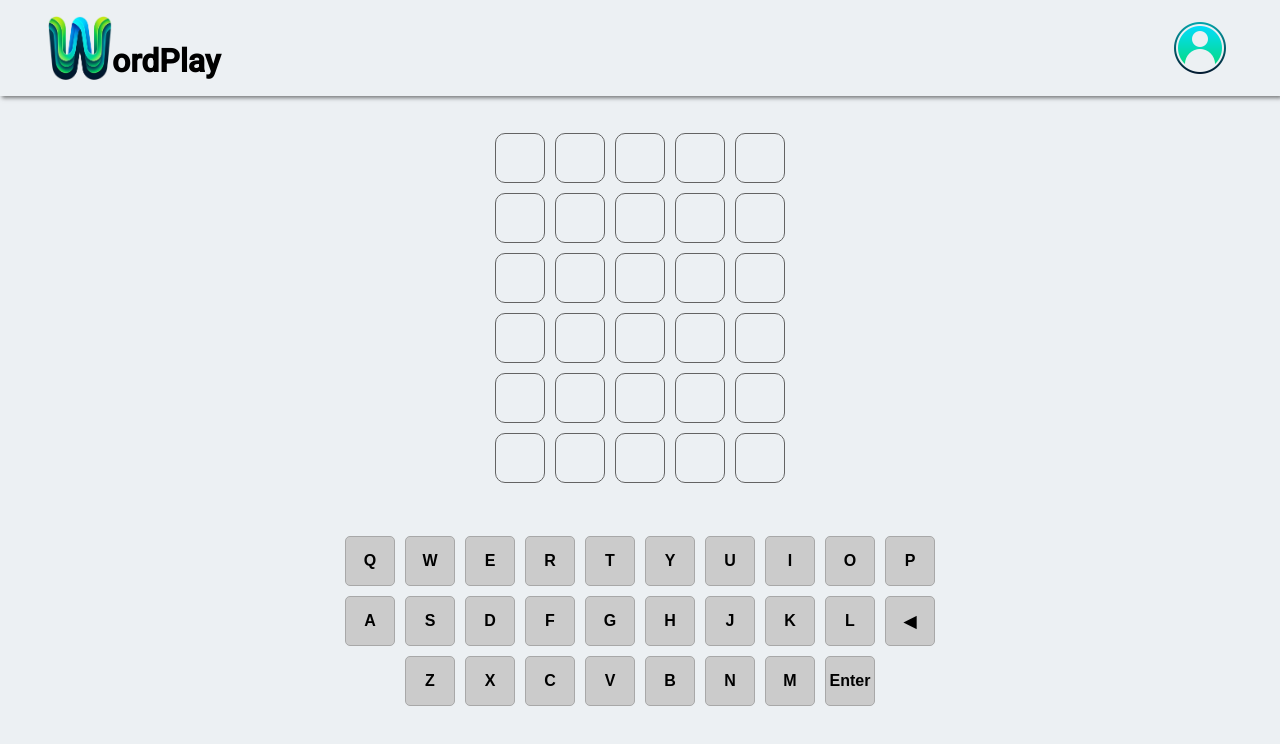
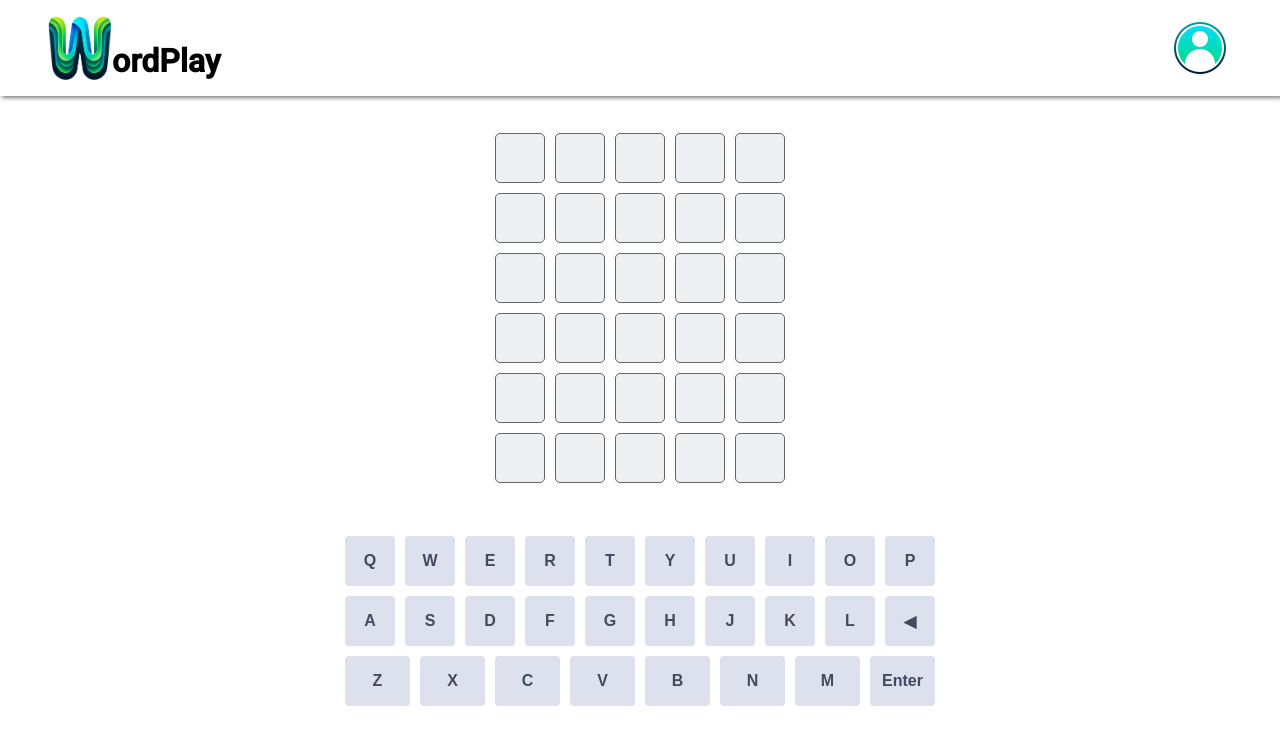
Before and after one commit to cga353/WordPlay, an Angular app in the folder WordPlay/: page /home in a window 1280 px wide. Shown: the top 744 px of the page. Built offline with nearby package versions, Linux system fonts and the light colour scheme; no server answers.

Commit message:
Mejora interfaz tablero

```diff
--- a/WordPlay/src/app/nav-bar/nav-bar.component.html
+++ b/WordPlay/src/app/nav-bar/nav-bar.component.html
@@ -1,6 +1,6 @@
 <div class="nav-bar">
-    <div class="logo">
-        <img src="../../assets/logo1.png" routerLink="/home" alt="Descripción de la imagen">
+    <div class="logo" routerLink="/home" >
+        <img src="../../assets/logo1.png" alt="Descripción de la imagen">
         <h1>ordPlay</h1>
     </div>
     <div class="foto">
--- a/WordPlay/src/app/register/register.component.css
+++ b/WordPlay/src/app/register/register.component.css
@@ -15,14 +15,15 @@
     /* Asegura que el padding no afecte el tamaño del contenedor */
     overflow: hidden;
     /* Evita que el contenido se desborde */
-
 }
 
 .imagen {
+    display: flex;
+    flex-direction: row;
+    align-items: end;
     height: 10rem;
     margin-bottom: 1rem;
     display: flex;
-    align-items: center;
     justify-content: center;
 }
 
--- a/WordPlay/src/app/register/register.component.html
+++ b/WordPlay/src/app/register/register.component.html
@@ -1,8 +1,8 @@
 <div class="register">
   <div class="imagen">
     <img src="../../assets/logo1.png" alt="Descripción de la imagen">
+    <h1>ordPlay</h1>
   </div>
-  <h1>WordPlay</h1>
   <div class="formulario">
     <form class="custom-form2" (ngSubmit)="register()" #registerForm="ngForm">
       <h1>Registrarse</h1>
--- a/WordPlay/src/app/tablero/tablero.component.css
+++ b/WordPlay/src/app/tablero/tablero.component.css
@@ -1,6 +1,11 @@
 .contenedor-tablero {
     cursor: text;
 }
+
+.contenedor-tablero:focus {
+    outline: none;
+}
+
 
 .tablero {
     display: flex;
@@ -22,18 +27,6 @@
 
 .elemento {
     border: 1px solid #636363;
-    border-radius: 10px;
-    width: 50px;
-    height: 50px;
-    display: flex;
-    justify-content: center;
-    align-items: center;
-    margin: 5px;
-}
-
-.tecla {
-    border: 1px solid #a8a8a8;
-    background-color: #cbcbcb;
     border-radius: 5px;
     width: 50px;
     height: 50px;
@@ -41,24 +34,47 @@
     justify-content: center;
     align-items: center;
     margin: 5px;
+    background-color: #ecf0f3;
 }
 
+.tecla {
+    background-color: #dce1ed;
+    border-radius: 4px;
+    width: 50px;
+    height: 50px;
+    display: flex;
+    justify-content: center;
+    align-items: center;
+    margin: 5px;
+    color: #414a5e !important;
+    border: 2px solid transparent;
+    flex: 1 1;
+    font-size: 17px;
+    font-weight: 700;
+}
 
+.tecla:hover {
+    background-color: #c4cbdd; /* Cambia el color de fondo al pasar el cursor sobre el elemento */
+}
+
+.fila-teclado button.correcto,
 .correcto {
-    background-color: rgb(31, 143, 31);
-    color: white;
+    background-color: #79b851;
+    color: white !important;
     font-style: bold;
 }
 
+.fila-teclado button.incorrecto,
 .incorrecto {
     background-color: #f3c237;
-    color: white;
+    color: white !important;
     font-style: bold;
 }
 
+.fila-teclado button.no-encontrado,
 .no-encontrado {
-    background-color: rgb(184, 184, 184);
-    color: white;
+    background-color: #a4aec4;
+    color: white !important;
     font-style: bold;
 }
 
@@ -93,21 +109,6 @@
     font-size: 16px;
     font-weight: bold;
     cursor: pointer;
-}
-
-.fila-teclado button.correcto {
-    background-color: green;
-    color: white;
-}
-
-.fila-teclado button.incorrecto {
-    background-color: orange;
-    color: white;
-}
-
-.fila-teclado button.no-encontrado {
-    background-color: gray;
-    color: white;
 }
 
 .tablero.animate__slideInUp {
--- a/WordPlay/src/app/tablero/tablero.component.html
+++ b/WordPlay/src/app/tablero/tablero.component.html
@@ -1,6 +1,7 @@
 <app-nav-bar></app-nav-bar>
-<div (click)="activarEntrada()" (keydown.backspace)="borrarLetra()" (keydown.enter)="recogerEnter()"
-    (keypress)="recogerLetra($event)" class="contenedor-tablero" tabindex="0">
+<div  (keydown.backspace)="borrarLetra()"
+     (keydown.enter)="recogerEnter()" (keypress)="recogerLetra($event)"
+     class="contenedor-tablero" tabindex="0">
     <div class="tablero animate__animated animate__slideInUp">
         <div *ngFor="let fila of filas; let i=index" class="fila">
             <div *ngFor="let letra of fila; let j=index" class="elemento" [ngClass]="aplicarColores(i,j)">
--- a/WordPlay/src/app/tablero/tablero.component.ts
+++ b/WordPlay/src/app/tablero/tablero.component.ts
@@ -53,6 +53,7 @@ export class TableroComponent implements OnInit {
   ngOnInit(): void {
     this.obtenerPalabraAdivinar();
     this.inicializarEstadoTeclado();
+    this.activarEntrada();
   }
 
   obtenerPalabraAdivinar() {
@@ -103,6 +104,11 @@ export class TableroComponent implements OnInit {
   }
 
   recogerLetra(event: KeyboardEvent) {
+
+    console.log('Tecla presionada:', event.key);
+    console.log("entradaActivada", this.entradaActivada);
+    console.log("palabraAdivinada", this.palabraAdivinada);
+
     if (this.entradaActivada && !this.palabraAdivinada) {
       if (!this.enterPresionado) {
         this.palabraValida = false;
--- a/WordPlay/src/styles.css
+++ b/WordPlay/src/styles.css
@@ -1,6 +1,6 @@
 /* You can add global styles to this file, and also import other style files */
 
-body { margin: 0; font-family: Roboto, "Helvetica Neue", sans-serif; }
+body { margin: 0; font-family: "Roboto", "Helvetica Neue", sans-serif; }
 
 * {
   box-sizing: border-box;
@@ -13,7 +13,7 @@ body { margin: 0; font-family: Roboto, "Helvetica Neue", sans-serif; }
 html,
 body {
   height: 100%;
-  background: #ecf0f3;
+  background: #ffffff;
 }
 
 h1 {
```
Lines whose indentation alone changed are shown as unchanged.
